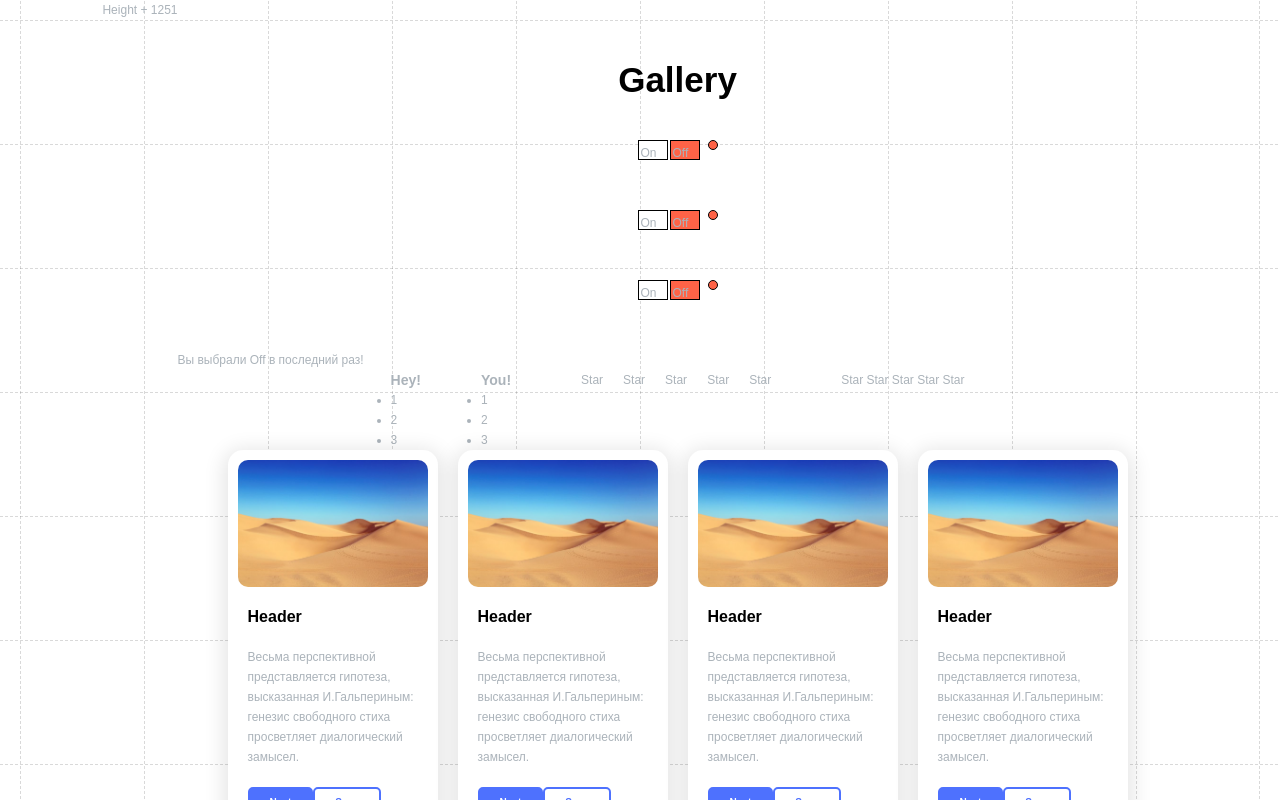
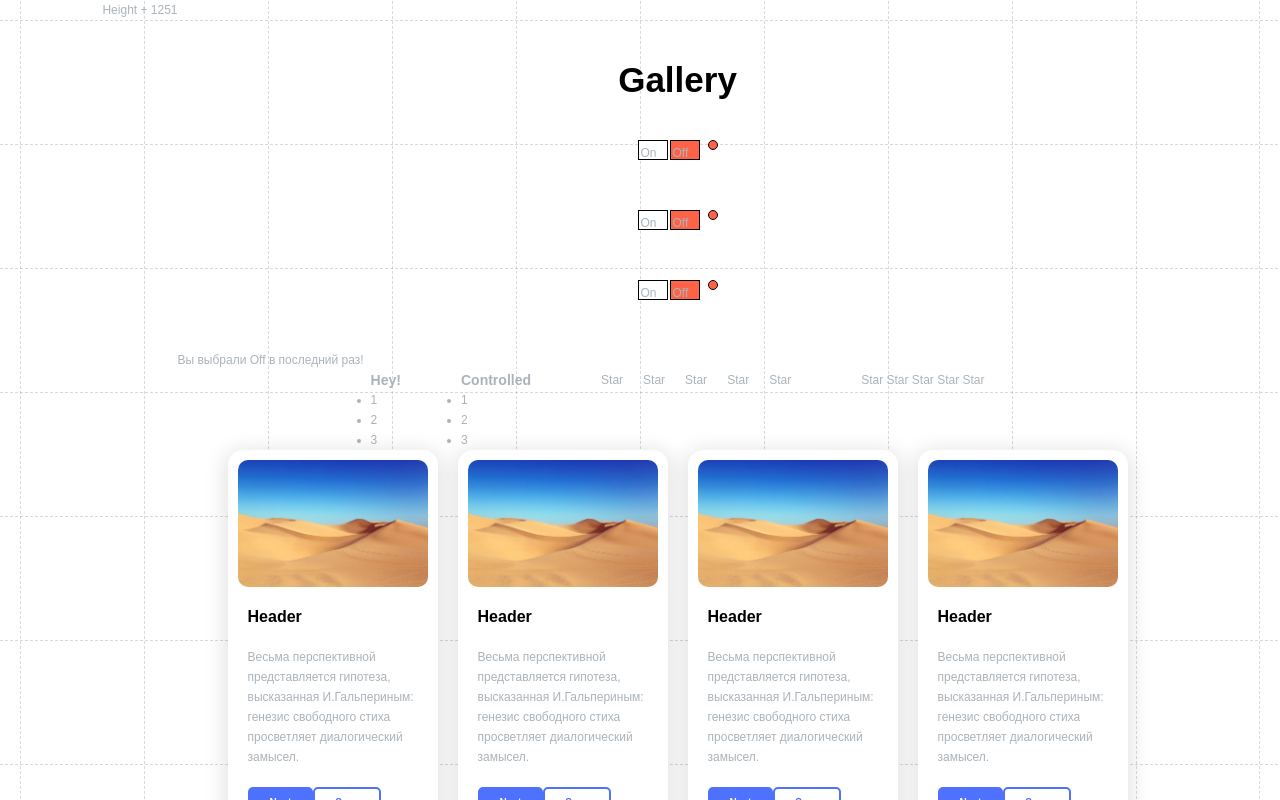
Before and after one commit to dariametelitsa/HW0, a React (Create React App) app: page / in a window 1280 px wide. Shown: the top 800 px of the page. Built offline with nearby package versions, Linux system fonts and the light colour scheme.

Commit message:
added controlled accordion component

```diff
--- a/src/components/Gallery.tsx
+++ b/src/components/Gallery.tsx
@@ -6,6 +6,7 @@ import { OnOff } from "./onOff/OnOff";
 import { Accordion } from "./accordionSet/accordion/Accordion";
 import { Rating } from "./ratingSet/rating/Rating";
 import { RatingControlled, RatingValueType } from "./ratingSet/ratingControlled/RatingControlled";
+import { AccordionControlled } from "./accordionSet/accordionControlled/AccordionControlled";
 
 type CardsDataType = {
     title: string;
@@ -60,7 +61,7 @@ export function GalleryContainer() {
     }
 
     let [ratingValue, setRatingValue] = useState<RatingValueType>(0);
-
+    let [accordionCollapsed, setAccordionCollapsed] = useState<boolean>(false);
 
     return <div>
         <Headline>Gallery</Headline>
@@ -70,7 +71,7 @@ export function GalleryContainer() {
         <span>Вы выбрали {onOff} в последний раз!</span>
         <div style={{ display: "flex", justifyContent: "center", gap: '60px' }}>
             <Accordion title={'Hey!'}/>
-            <Accordion title={'You!'}/>
+            <AccordionControlled title={'Controlled'} collapsed={accordionCollapsed} onClickTitle={setAccordionCollapsed}/>
             <Rating />
             <RatingControlled value={ratingValue} onClick={setRatingValue}/>
         </div>
--- a/src/components/accordionSet/accordionControlled/AccordionControlled.tsx
+++ b/src/components/accordionSet/accordionControlled/AccordionControlled.tsx
@@ -1,28 +1,29 @@
 import React from 'react';
 
-export const AccordionControlled = ({title}: {title: string}) => {
-    let [collapsed, setCollapsed] = React.useState(false);
+type AccordionControlledProps = {
+    title: string;
+    collapsed: boolean;
+    onClickTitle: (collapsed: boolean) => void;
+}
 
-    function isCollapsedHandler () {
-        setCollapsed(!collapsed)
-    }
+export const AccordionControlled = ({title, collapsed, onClickTitle}: AccordionControlledProps) => {
 
     return (
         <div>
-            <AccordionTitle title={title} onClick={isCollapsedHandler}/>
+            <AccordionTitle title={title} onClick={() => {onClickTitle(!collapsed)}}/>
             { !collapsed && <AccordionBody />}
         </div>
     );
 };
 
 type AccordionTitleProps = {
-    title: string,
-    onClick: () => void
+    title: string;
+    onClick: () => void;
 }
 
 function AccordionTitle ({title, onClick}: AccordionTitleProps) {
     return (
-        <h3 onClick={() => onClick()}>{title}</h3>
+        <h3 onClick={onClick}>{title}</h3>
     );
 }
 
--- a/src/components/ratingSet/rating/Rating.tsx
+++ b/src/components/ratingSet/rating/Rating.tsx
@@ -1,8 +1,4 @@
 import React from 'react';
-
-type RatingProps = {
-    value: 0 | 1 | 2 | 3 | 4 | 5;
-}
 
 export const Rating = () => {
     let [stars, setStars] = React.useState(0);
--- a/src/components/ratingSet/ratingControlled/RatingControlled.tsx
+++ b/src/components/ratingSet/ratingControlled/RatingControlled.tsx
@@ -8,8 +8,6 @@ type RatingProps = {
 }
 
 export const RatingControlled = (props: RatingProps) => {
-    let [stars, setStars] = React.useState(0);
-    const starArr = [0, 1, 2, 3, 4];
 
     return (
         <div>
```
